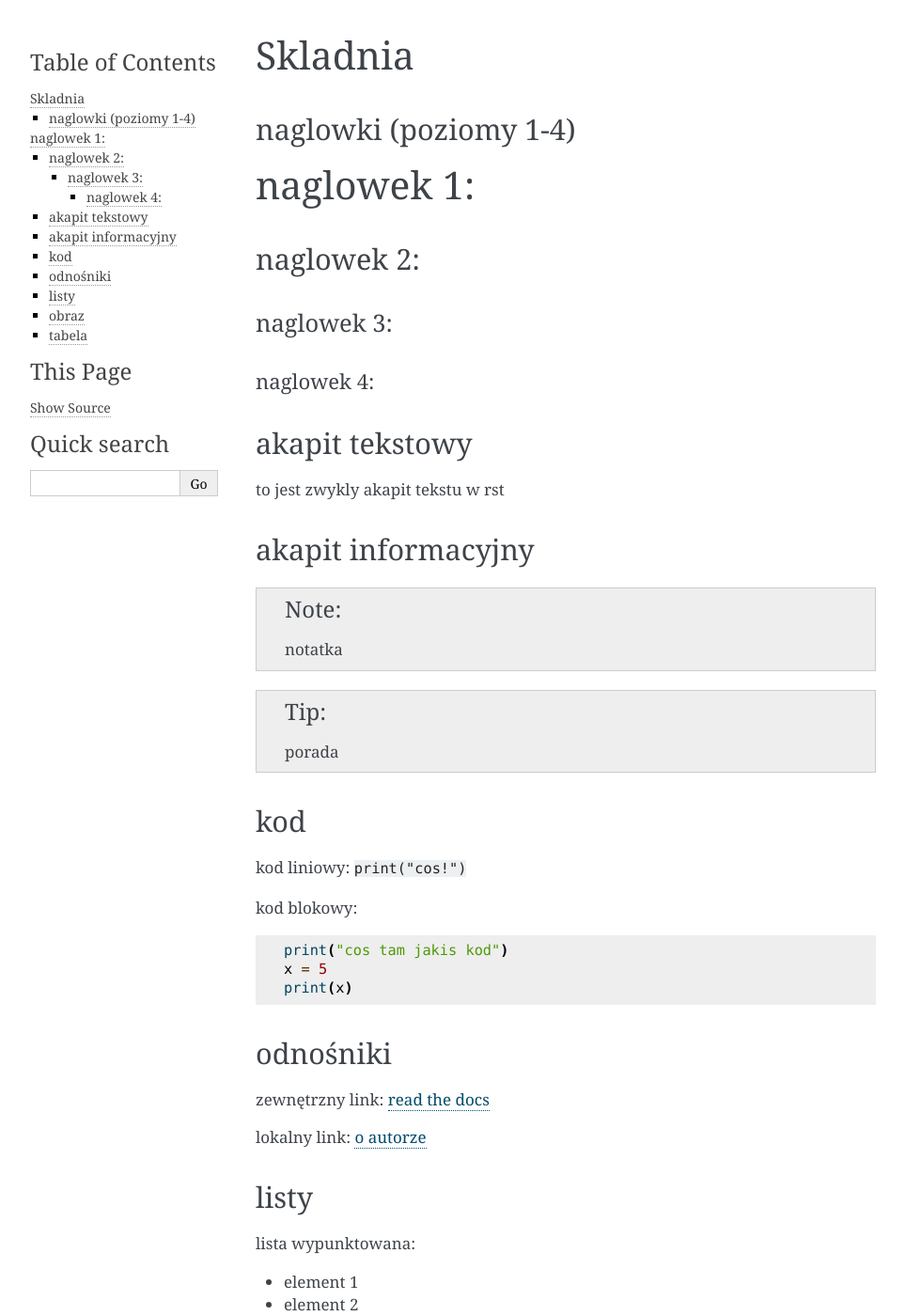
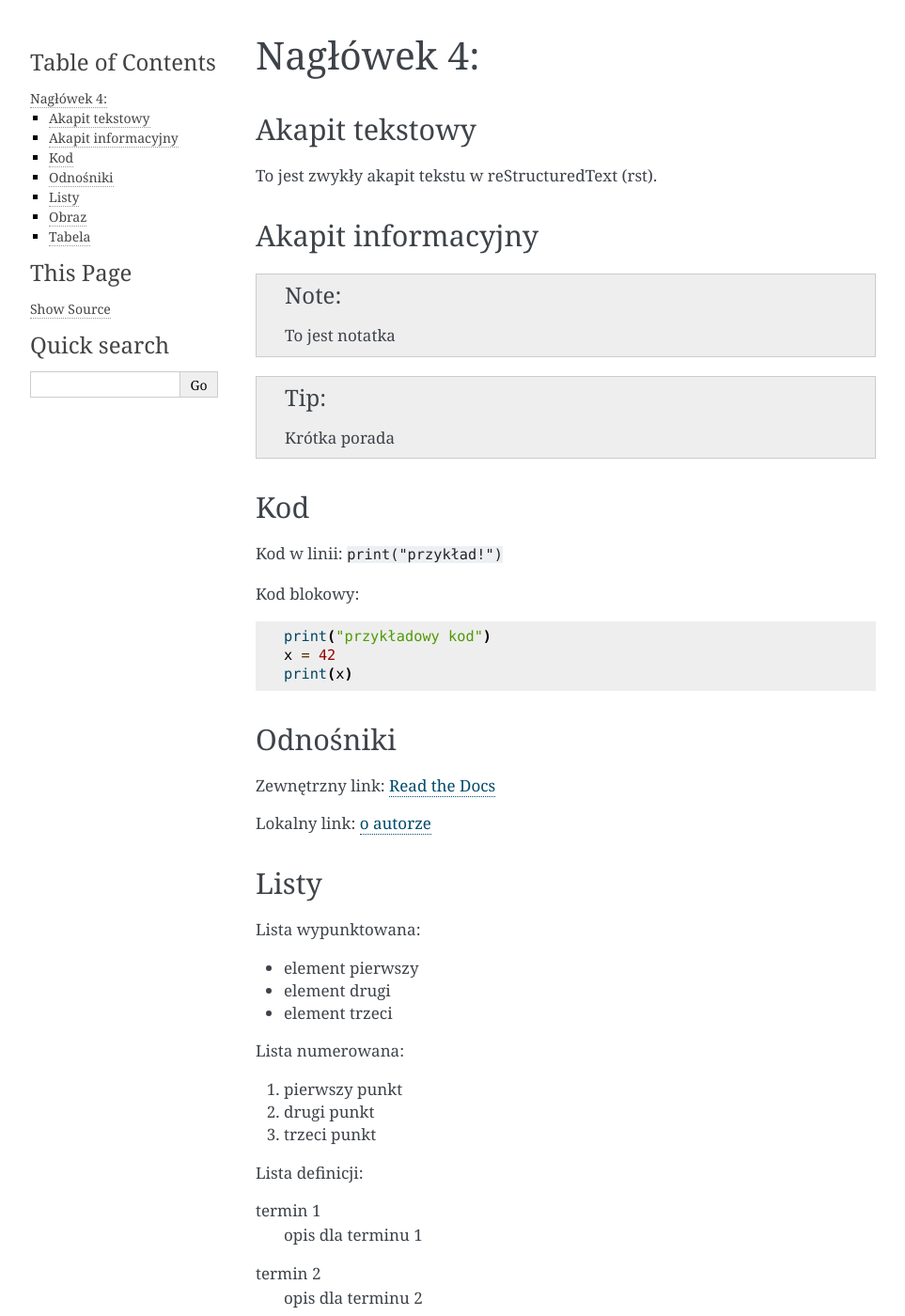
Before and after one commit to antxxk/zse-4tp-AK-rtd, a Sphinx documentation site: the page built from docs/skladnia.rst, in a window 1280 px wide and 1400 px high. Shown: the whole window at 94% size, without its empty margins (148-1111 px from the left). Built offline with Sphinx 7.4.7, drawn with Linux system fonts in a browser that asks for light colours; some of the changed text lies outside the part shown.

Commit message:
Update skladnia.rst

```diff
--- a/docs/skladnia.rst
+++ b/docs/skladnia.rst
@@ -1,101 +1,91 @@
-Skladnia
-================================
 
-naglowki (poziomy 1-4)
-----------------------
-
-naglowek 1:
-===========
-
-naglowek 2:
------------
-
-naglowek 3:
-~~~~~~~~~~~
-
-naglowek 4:
+Nagłówek 4:
 ^^^^^^^^^^^
 
-akapit tekstowy
+Akapit tekstowy
 ----------------
 
+To jest zwykły akapit tekstu w reStructuredText (rst).
 
-to jest zwykly akapit tekstu w rst
-
-akapit informacyjny
+Akapit informacyjny
 --------------------
 
 .. note::
 
-  notatka
+   To jest notatka
 
 .. tip::
 
- porada
+   Krótka porada
 
-kod
+Kod
 ---
 
-kod liniowy: ``print("cos!")``
+Kod w linii: ``print("przykład!")``
 
-kod blokowy:
+Kod blokowy:
 
 .. code-block:: python
 
-   print("cos tam jakis kod")
-   x = 5
+   print("przykładowy kod")
+   x = 42
    print(x)
 
-odnośniki
+Odnośniki
 ---------
 
-zewnętrzny link:
-`read the docs <https://readthedocs.org>`_
+Zewnętrzny link:
+`Read the Docs <https://readthedocs.org>`_
 
-lokalny link:
+Lokalny link:
 :doc:`autor`
 
-listy
+Listy
 ------
 
-lista wypunktowana:
+Lista wypunktowana:
 
-- element 1
-- element 2
-- element 3
+- element pierwszy
+- element drugi
+- element trzeci
 
-lista numerowana:
+Lista numerowana:
 
-1. pierwszy
-2. drugi
-3. trzeci
+1. pierwszy punkt
+2. drugi punkt
+3. trzeci punkt
 
-lista definicji:
+Lista definicji:
 
 termin 1
-   opis terminu 1
+   opis dla terminu 1
 
 termin 2
-   opis terminu 2
+   opis dla terminu 2
 
-obraz
+Obraz
 -----
 
 .. image:: obrazek.png
-   :alt: opis alternatywny obrazka
+   :alt: alternatywny opis obrazka
    :align: center
    :figwidth: 300px
-   :figcaption: podpis
+   :figcaption: podpis obrazka
 
-tabela
+Tabela
 ------
 
 .. list-table::
    :header-rows: 1
 
-   * - kolumna 1
-     - kolumna 2
-   * - wartosc 1
-     - wartosc 2
-   * - wartosc 3
-... (Pozostałe wiersze: 2)
+   * - Kolumna 1
+     - Kolumna 2
+   * - Wartość 1
+     - Wartość 2
+   * - Wartość 3
+     - Wartość 4
+... (pozostałe wiersze: 2)
+
+---
+
+Jeśli chcesz, papi, mogę też zrobić **bardziej “estetyczną” wersję** z lekkimi zmianami w układzie i stylu nagłówków, żeby wyglądało nowocześniej. Chcesz, żebym tak zrobił?
```
